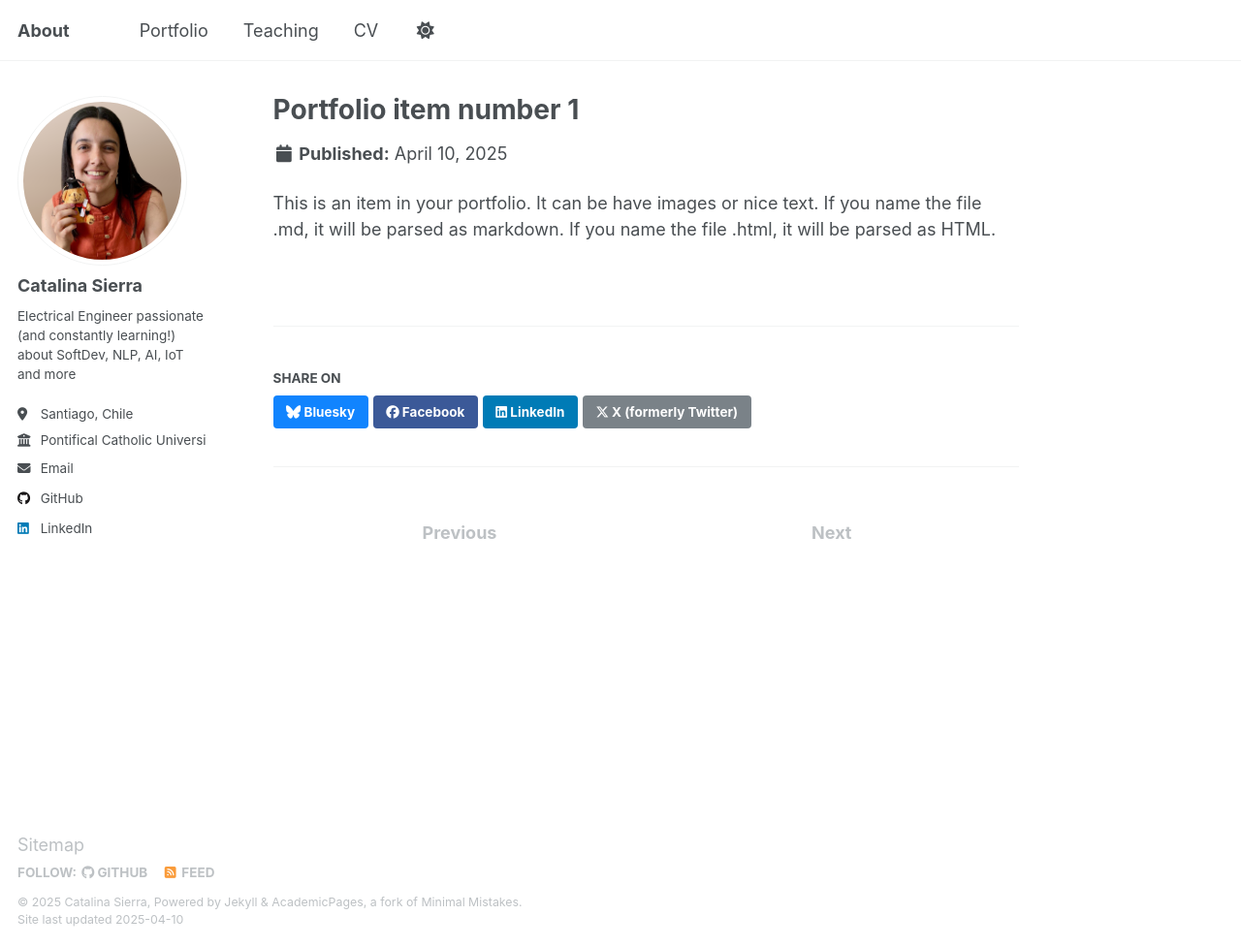
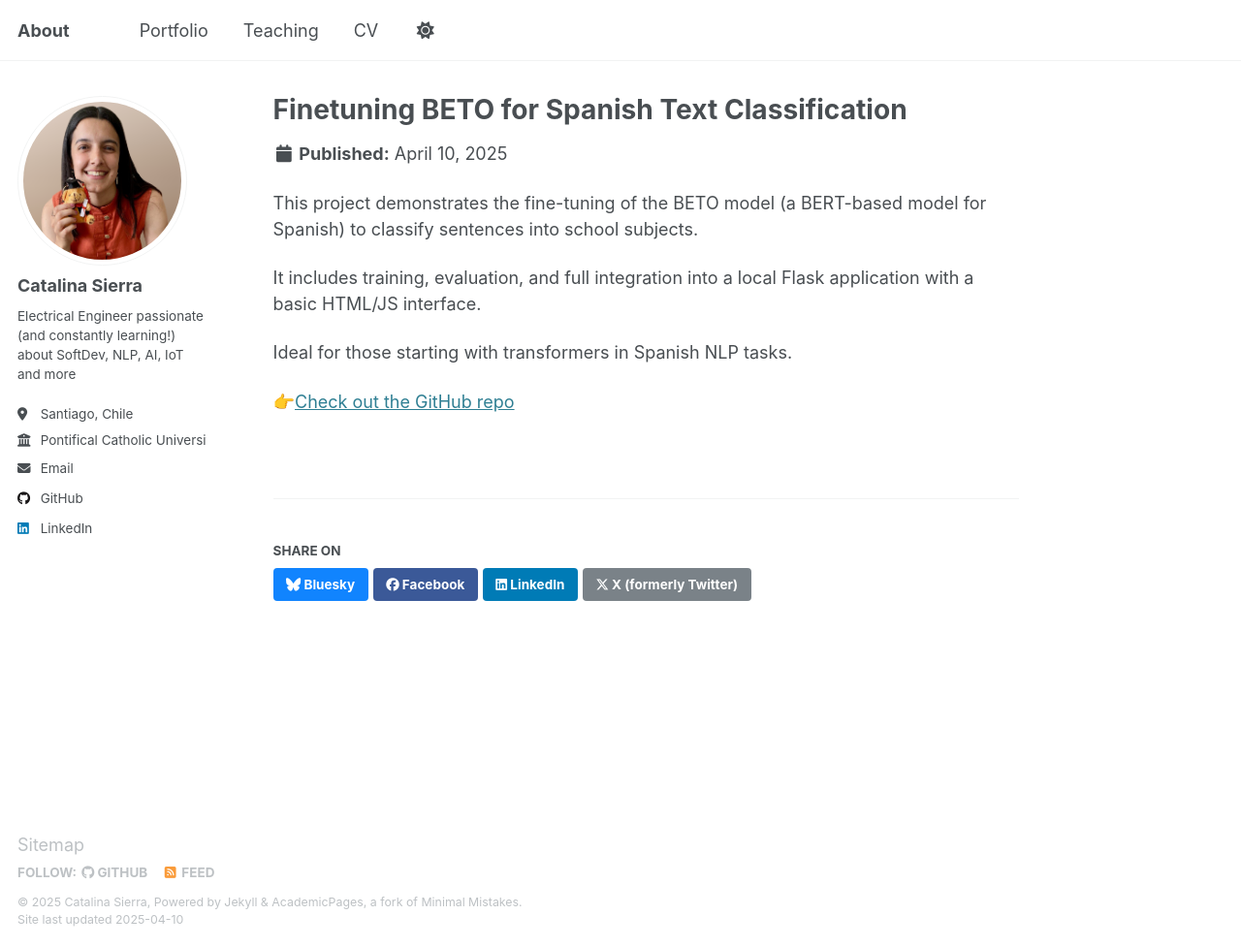
Before and after one commit to csierr/csierr.github.io, a Jekyll site: the page built from _portfolio/portfolio-1.md, in a window 1280 px wide and 977 px high. Shown: the whole window at 97% size. Built offline with Jekyll 4.4.1, drawn with Linux system fonts in a browser that asks for light colours.

Commit message:
Addition of first portfolio item

```diff
--- a/_portfolio/portfolio-1.md
+++ b/_portfolio/portfolio-1.md
@@ -1,7 +1,13 @@
 ---
-title: "Portfolio item number 1"
-excerpt: "Short description of portfolio item number 1<br/><img src='/images/500x300.png'>"
+title: "Finetuning BETO for Spanish Text Classification"
+excerpt: "A complete project using BETO fine-tuned for school subject classification, integrated with a local Flask app. <br/><a href='https://github.com/csierr/finetuning-beto-for-spanish-text-classification' target='_blank'>🔗View on GitHub</a>"
 collection: portfolio
 ---
 
-This is an item in your portfolio. It can be have images or nice text. If you name the file .md, it will be parsed as markdown. If you name the file .html, it will be parsed as HTML.
+This project demonstrates the fine-tuning of the BETO model (a BERT-based model for Spanish) to classify sentences into school subjects.
+
+It includes training, evaluation, and full integration into a local Flask application with a basic HTML/JS interface.
+
+Ideal for those starting with transformers in Spanish NLP tasks.
+
+👉[Check out the GitHub repo](https://github.com/csierr/finetuning-beto-for-spanish-text-classification)
```
Also changed, not shown: _portfolio/portfolio-2.html (deleted, +0 -7 lines).
